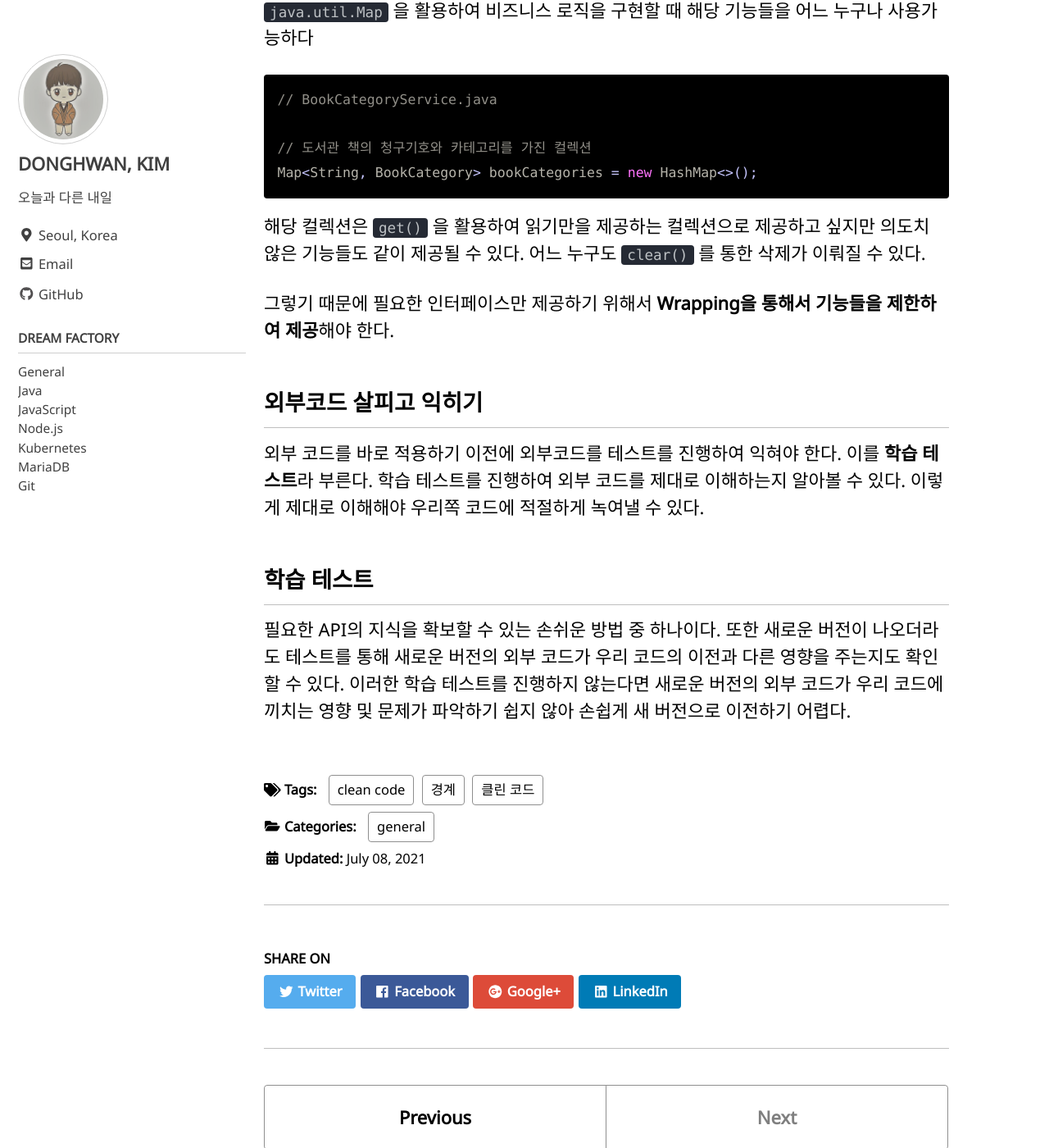
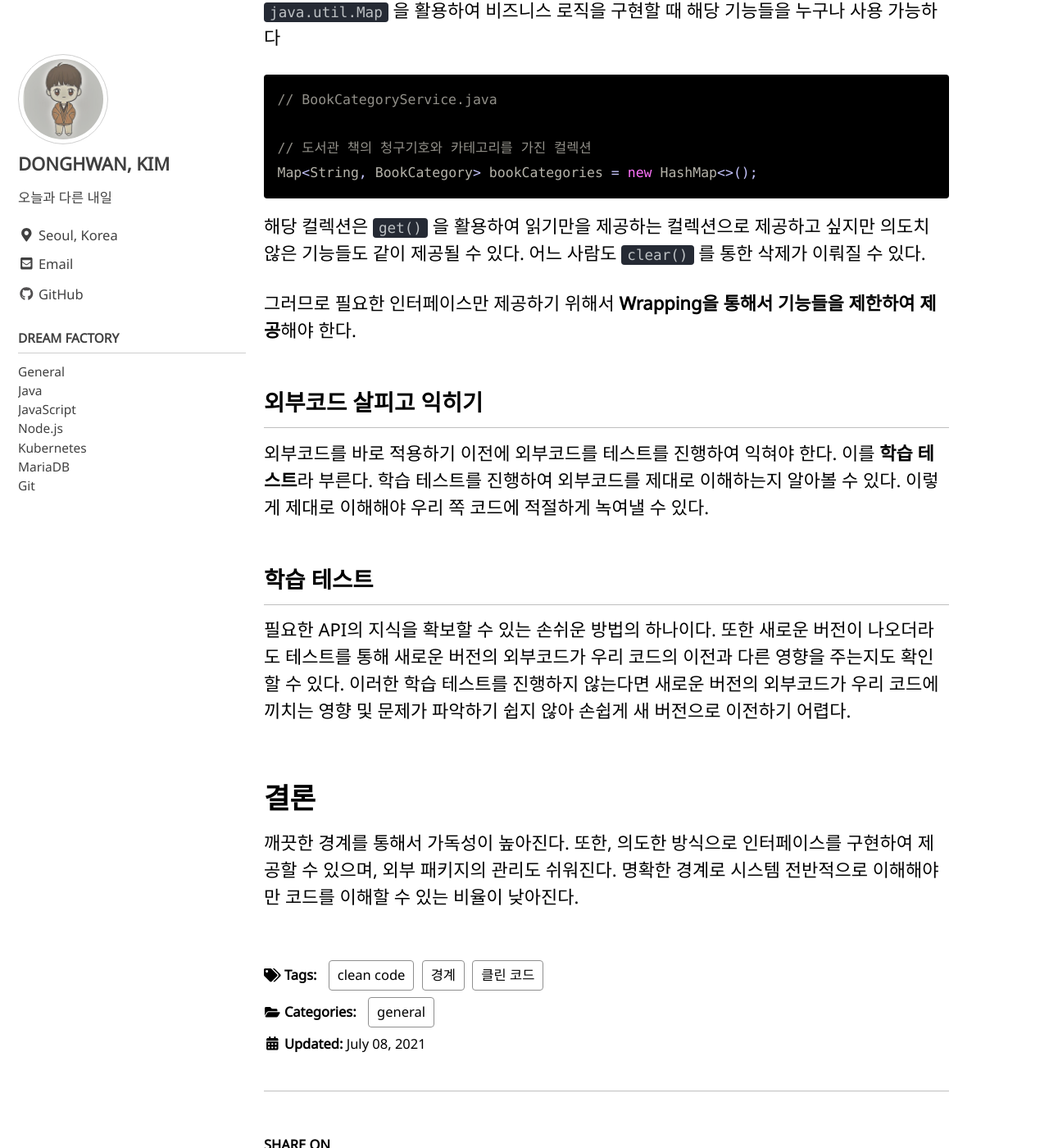
Before and after one commit to yearnlune/yearnlune.github.io, a Jekyll site: the page built from _posts/book/2021-06-21-books-cleancode-08.md, in a window 1280 px wide and 1400 px high, scrolled down 1074 px. Shown: the whole window at 82% size. Built offline with Jekyll 4.4.1, drawn with Linux system fonts in a browser that asks for light colours; cached includes are drawn as plain includes; comment, search, counter and statistics services are not loaded; some of the changed text lies outside the part shown.

Commit message:
feat: Posted 'cleancode-08'

````diff
--- a/_posts/book/2021-06-21-books-cleancode-08.md
+++ b/_posts/book/2021-06-21-books-cleancode-08.md
@@ -34,7 +34,7 @@ void clear();
 ...
 ```
 
-`java.util.Map` 을 활용하여 비즈니스 로직을 구현할 때 해당 기능들을 어느 누구나 사용가능하다
+`java.util.Map` 을 활용하여 비즈니스 로직을 구현할 때 해당 기능들을 누구나 사용 가능하다
 
 ```groovy
 // BookCategoryService.java
@@ -43,14 +43,18 @@ void clear();
 Map<String, BookCategory> bookCategories = new HashMap<>();
 ```
 
-해당 컬렉션은 `get()` 을 활용하여 읽기만을 제공하는 컬렉션으로 제공하고 싶지만 의도치 않은 기능들도 같이 제공될 수 있다. 어느 누구도 `clear()` 를 통한 삭제가 이뤄질 수 있다.
+해당 컬렉션은 `get()` 을 활용하여 읽기만을 제공하는 컬렉션으로 제공하고 싶지만 의도치 않은 기능들도 같이 제공될 수 있다. 어느 사람도 `clear()` 를 통한 삭제가 이뤄질 수 있다.
 
-그렇기 때문에 필요한 인터페이스만 제공하기 위해서 **Wrapping을 통해서 기능들을 제한하여 제공**해야 한다.
+그러므로 필요한 인터페이스만 제공하기 위해서 **Wrapping을 통해서 기능들을 제한하여 제공**해야 한다.
 
 ## 외부코드 살피고 익히기
 
-외부 코드를 바로 적용하기 이전에 외부코드를 테스트를 진행하여 익혀야 한다. 이를 **학습 테스트**라 부른다. 학습 테스트를 진행하여 외부 코드를 제대로 이해하는지 알아볼 수 있다. 이렇게 제대로 이해해야 우리쪽 코드에 적절하게 녹여낼 수 있다.
+외부코드를 바로 적용하기 이전에 외부코드를 테스트를 진행하여 익혀야 한다. 이를 **학습 테스트**라 부른다. 학습 테스트를 진행하여 외부코드를 제대로 이해하는지 알아볼 수 있다. 이렇게 제대로 이해해야 우리 쪽 코드에 적절하게 녹여낼 수 있다.
 
 ## 학습 테스트
 
-필요한 API의 지식을 확보할 수 있는 손쉬운 방법 중 하나이다. 또한 새로운 버전이 나오더라도 테스트를 통해 새로운 버전의 외부 코드가 우리 코드의 이전과 다른 영향을 주는지도 확인할 수 있다. 이러한 학습 테스트를 진행하지 않는다면 새로운 버전의 외부 코드가 우리 코드에 끼치는 영향 및 문제가 파악하기 쉽지 않아 손쉽게 새 버전으로 이전하기 어렵다.
+필요한 API의 지식을 확보할 수 있는 손쉬운 방법의 하나이다. 또한 새로운 버전이 나오더라도 테스트를 통해 새로운 버전의 외부코드가 우리 코드의 이전과 다른 영향을 주는지도 확인할 수 있다. 이러한 학습 테스트를 진행하지 않는다면 새로운 버전의 외부코드가 우리 코드에 끼치는 영향 및 문제가 파악하기 쉽지 않아 손쉽게 새 버전으로 이전하기 어렵다.
+
+# 결론
+
+깨끗한 경계를 통해서 가독성이 높아진다. 또한, 의도한 방식으로 인터페이스를 구현하여 제공할 수 있으며, 외부 패키지의 관리도 쉬워진다. 명확한 경계로 시스템 전반적으로 이해해야만 코드를 이해할 수 있는 비율이 낮아진다.
````
Also changed, not shown: other parts of _posts/book/2021-06-21-books-cleancode-08.md (+3 -3 lines).
